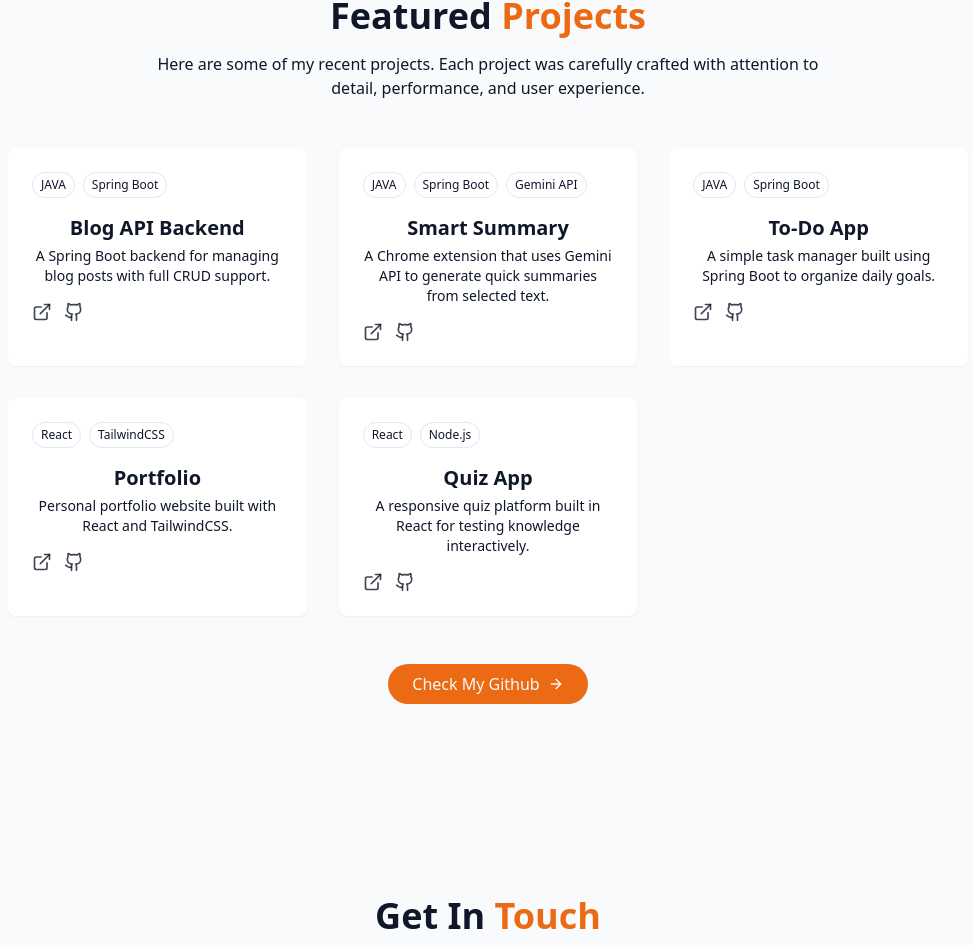
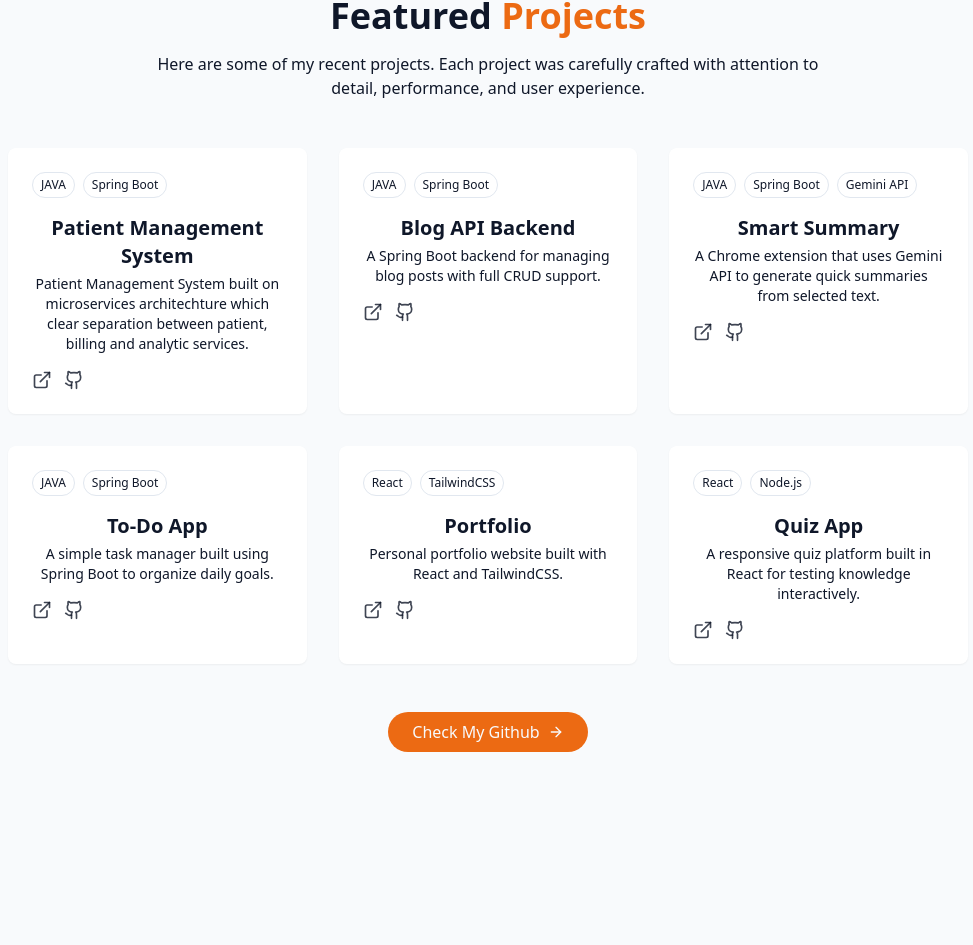
Before and after one commit to imsunnnyyy/Portfolio, a React (Vite) app: page / in a window 1280 px wide. Shown: the part 3322-4267 px from the top of the page, without its empty margins (152-1125 px from the left). Built offline with nearby package versions, Linux system fonts and the light colour scheme.

Commit message:
Update Project Section

```diff
--- a/src/components/ProjectsSection.jsx
+++ b/src/components/ProjectsSection.jsx
@@ -1,8 +1,17 @@
 import { ArrowRight, ExternalLink, Github } from "lucide-react";
 
 const projects = [
+   {
+    id: 1,
+    title: "Patient Management System",
+    description: "Patient Management System built on microservices architechture which clear separation between patient, billing and analytic services.",
+    image: "/projects/project2.png",
+    tags: ["JAVA", "Spring Boot"],
+    demoUrl: "#",
+    githubUrl: "https://github.com/imsunnnyyy?tab=repositories",
+  },
   {
-    id: 1,
+    id: 2,
     title: "Blog API Backend",
     description: "A Spring Boot backend for managing blog posts with full CRUD support.",
     image: "/projects/project2.png",
@@ -11,7 +20,7 @@ const projects = [
     githubUrl: "https://github.com/imsunnnyyy?tab=repositories",
   },
   {
-    id: 2,
+    id: 3,
     title: "Smart Summary",
     description: "A Chrome extension that uses Gemini API to generate quick summaries from selected text.",
     image: "/projects/project2.png",
@@ -20,7 +29,7 @@ const projects = [
     githubUrl: "https://github.com/imsunnnyyy?tab=repositories",
   },
   {
-    id: 3,
+    id: 4,
     title: "To-Do App",
     description: "A simple task manager built using Spring Boot to organize daily goals.",
     image: "/projects/project2.png",
@@ -29,7 +38,7 @@ const projects = [
     githubUrl: "https://github.com/imsunnnyyy?tab=repositories",
   },
   {
-    id: 4,
+    id: 5,
     title: "Portfolio",
     description: "Personal portfolio website built with React and TailwindCSS.",
     image: "/projects/project1.png",
@@ -38,7 +47,7 @@ const projects = [
     githubUrl: "https://github.com/imsunnnyyy?tab=repositories",
   },
   {
-    id: 5,
+    id: 6,
     title: "Quiz App",
     description: "A responsive quiz platform built in React for testing knowledge interactively.",
     image: "/projects/project3.png",
```
